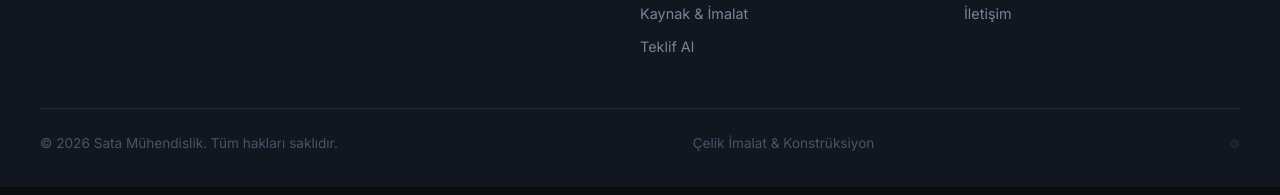
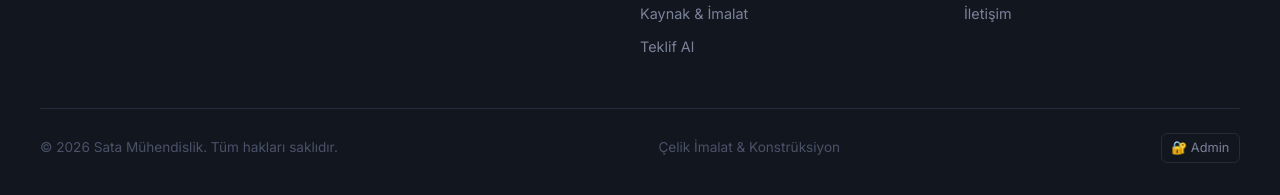
Before and after one commit to erberkay/sata-m-hendislik, a website: page docs/index.html in a window 1280 px wide. Shown: the part 5356-5551 px from the top of the page. Drawn offline with Linux system fonts and the light colour scheme.

Commit message:
Make admin footer link more visible

```diff
--- a/docs/index.html
+++ b/docs/index.html
@@ -365,7 +365,7 @@
   <div class="footer-bottom">
     <span>© 2026 Sata Mühendislik. Tüm hakları saklıdır.</span>
     <span>Çelik İmalat & Konstrüksiyon</span>
-    <a href="admin.html" style="color:var(--text-dim);font-size:0.75rem;text-decoration:none;opacity:0.4;" title="Admin">⚙</a>
+    <a href="admin.html" style="color:var(--text-muted);font-size:0.8rem;text-decoration:none;border:1px solid var(--border);padding:0.25rem 0.6rem;border-radius:6px;">🔐 Admin</a>
   </div>
 </footer>
 
```
